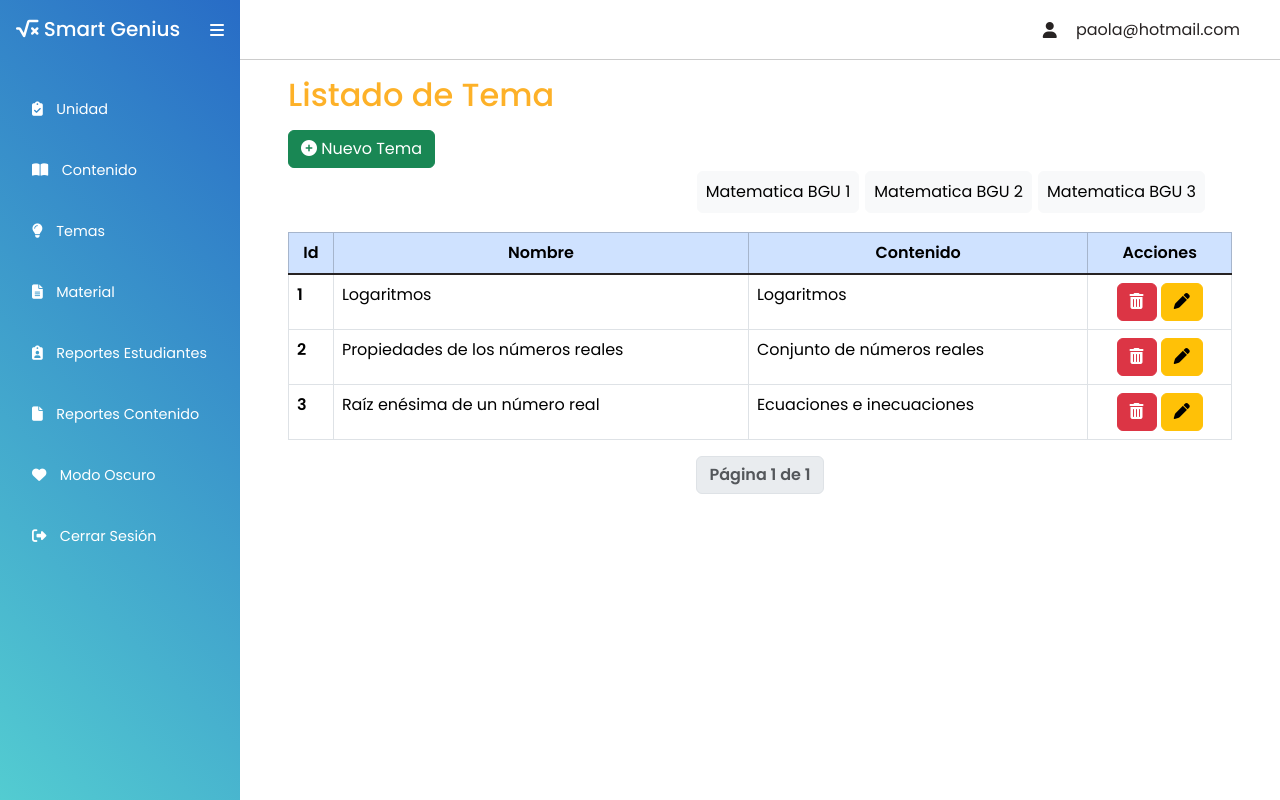
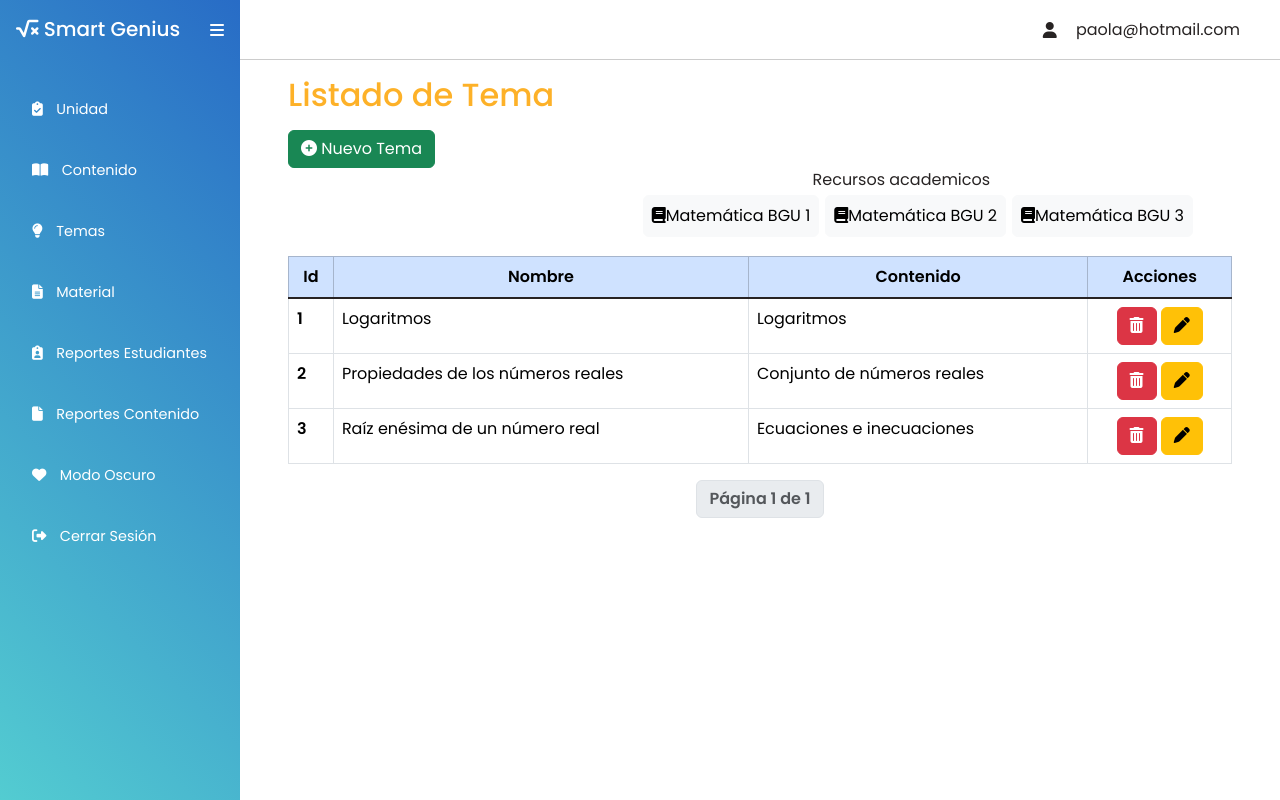
Before and after one commit to dennissezambrano2017/math_smart, a Django app: page /temas/ in a window 1280 px wide. Run offline with Django 4.2, Linux system fonts and the light colour scheme; a user stored in the database is signed in; data comes from the database, SQL or seed files in the repository; both versions use the stored data as it was after the commit; some libraries are stand-ins or nearby versions.

Commit message:
opciones

```diff
--- a/tasks/templates/temas.html
+++ b/tasks/templates/temas.html
@@ -18,10 +18,22 @@
                   margin: 3px;;
                 }
             </style>
+            <div class="container">
+                <div class="row">
+                    <div class="col-4"> <!-- Tamaño definido para el contenedor izquierdo, por ejemplo, 4 columnas --></div>
+                    <div class="col-8 text-align-center"> <!-- Tamaño definido para el contenedor derecho, por ejemplo, 8 columnas -->
+                        <div class="d-flex justify-content-center">
+                            <div>Recursos academicos</div>
+                        </div>
                         <div class="d-flex flex-row-reverse">
-                <div class="p-2 custom-cursor btn btn-light" onclick="abrirPDF('https://educacion.gob.ec/wp-content/uploads/downloads/2016/08/curriculo/Matematica/Matematica_BGU_3.pdf')">Matematica BGU 3</div>
-                <div class="p-2 custom-cursor btn btn-light" onclick="abrirPDF('https://educacion.gob.ec/wp-content/uploads/downloads/2016/08/curriculo/Matematica/Matematica_BGU_2.pdf')">Matematica BGU 2</div>
-                <div class="p-2 custom-cursor btn btn-light" onclick="abrirPDF('https://educacion.gob.ec/wp-content/uploads/downloads/2018/04/curriculo/1BGU-Matematicas.pdf')">Matematica BGU 1</div>
+                            <div class="p-2 custom-cursor btn btn-light" onclick="abrirPDF('https://educacion.gob.ec/wp-content/uploads/downloads/2016/08/curriculo/Matematica/Matematica_BGU_3.pdf')">
+                                <i class="fa-solid fa-book"></i>Matemática BGU 3
+                            </div>
+                            <div class="p-2 custom-cursor btn btn-light" onclick="abrirPDF('https://educacion.gob.ec/wp-content/uploads/downloads/2016/08/curriculo/Matematica/Matematica_BGU_2.pdf')">
+                                <i class="fa-solid fa-book"></i>Matemática BGU 2
+                            </div>
+                            <div class="p-2 custom-cursor btn btn-light" onclick="abrirPDF('https://educacion.gob.ec/wp-content/uploads/downloads/2018/04/curriculo/1BGU-Matematicas.pdf')">
+                                <i class="fa-solid fa-book"></i>Matemática BGU 1
                             </div>
                             <script>
                                 function abrirPDF(url) {
@@ -29,6 +41,10 @@
                                     window.open(url, '_blank');
                                 }
                             </script>
+                        </div>
+                    </div>
+                </div>
+            </div>
             <div id="alertContainer" class="position-absolute top-0 end-0"
                 style="padding-top: 20px;padding-right: 10px;">
                 <div id="alertMessage" class="alert" style="display: none;"></div>
```
Also changed, not shown: tasks/templates/create_contenido.html (+19 -3 lines), tasks/templates/create_unidad.html (+5 -6 lines), db.sqlite3. Lines whose indentation alone changed are shown as unchanged.
